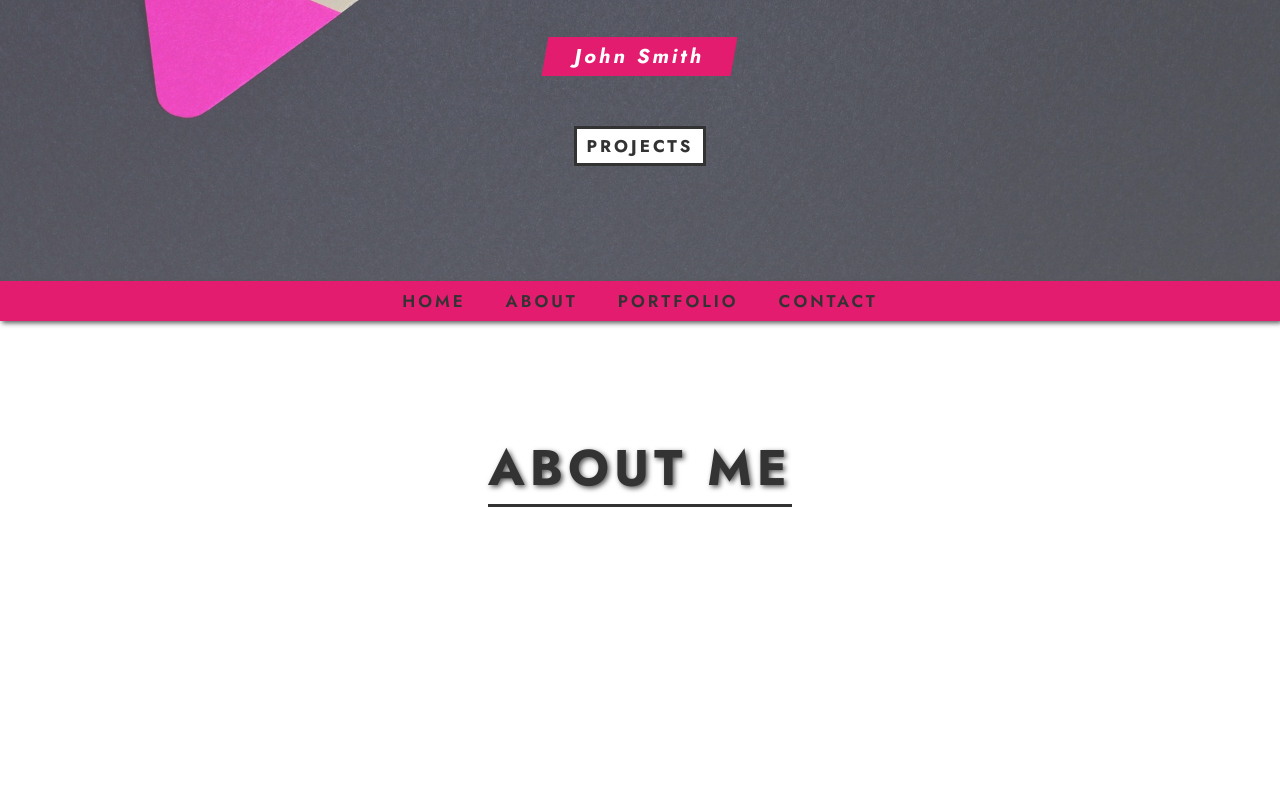
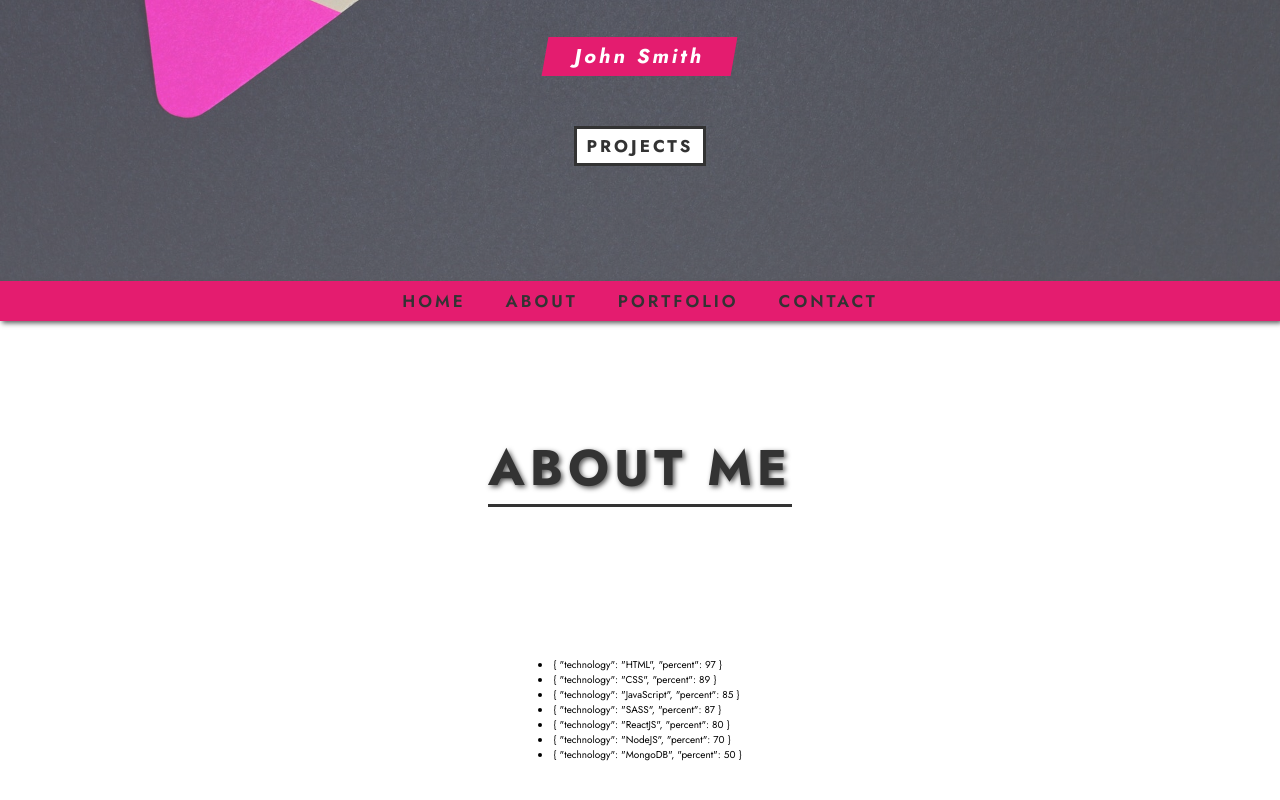
Before and after one commit to DiegoMutre/portfolio-design-react, a React (Create React App) app: page / in a window 1280 px wide. Shown: the part 519-1319 px from the top of the page. Before the commit the page ends 1276 px from the top, so only its background shows below. Built offline with nearby package versions, Linux system fonts and the light colour scheme.

Commit message:
Create ProgressBarsWrapper component

```diff
--- a/src/components/About/About.jsx
+++ b/src/components/About/About.jsx
@@ -1,9 +1,11 @@
 import "./About.css";
+import { ProgressBarsWrapper } from "./ProgressBarsWrapper";
 
 export const About = () => {
     return (
         <section className="section-2" id="section-2">
             <h1 className="section-heading">About Me</h1>
+            <ProgressBarsWrapper />
         </section>
     );
 };
--- /dev/null
+++ b/src/components/About/ProgressBarsWrapper.jsx
@@ -0,0 +1,41 @@
+const skills = [
+    {
+        technology: "HTML",
+        percent: 97,
+    },
+    {
+        technology: "CSS",
+        percent: 89,
+    },
+    {
+        technology: "JavaScript",
+        percent: 85,
+    },
+    {
+        technology: "SASS",
+        percent: 87,
+    },
+    {
+        technology: "ReactJS",
+        percent: 80,
+    },
+    {
+        technology: "NodeJS",
+        percent: 70,
+    },
+    {
+        technology: "MongoDB",
+        percent: 50,
+    },
+];
+
+export const ProgressBarsWrapper = () => {
+    return (
+        <div className="progress-bars-wrapper">
+            {skills.map(skill => (
+                // TODO : Show each skill in a component here
+                <li>{JSON.stringify(skill, null, 2)}</li>
+            ))}
+        </div>
+    );
+};
```
